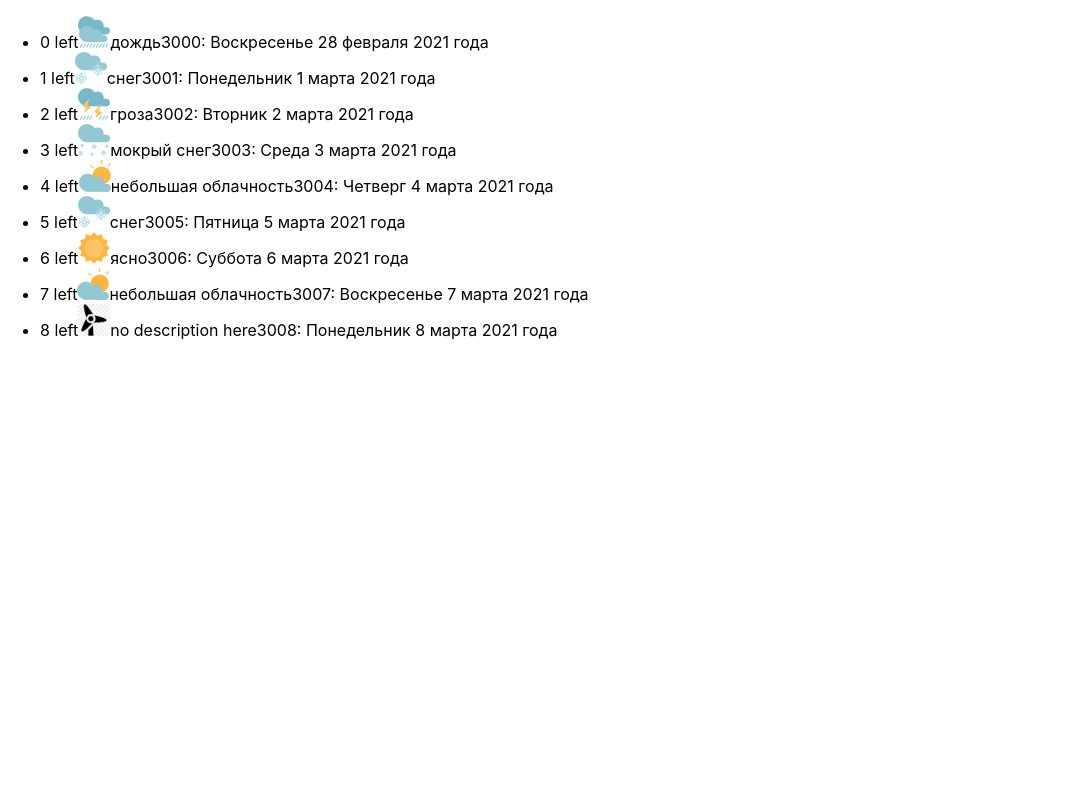
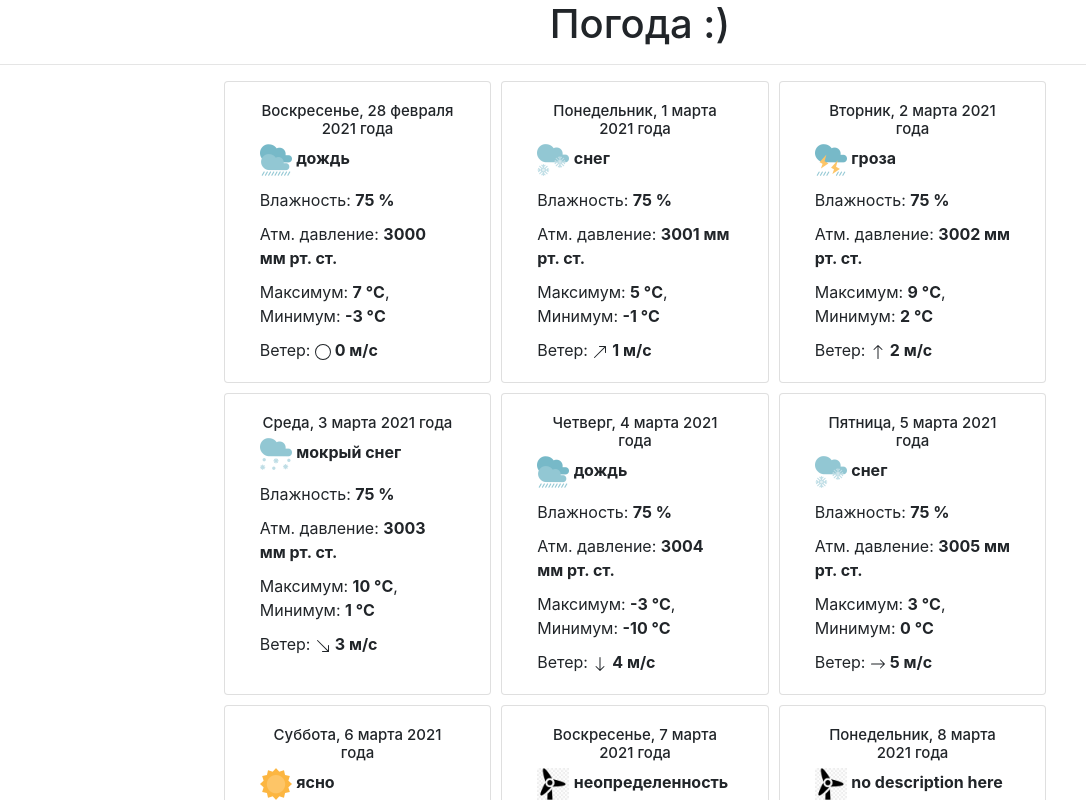
Before and after one commit to STDio96/pmbet, a React (Create React App) app: page / in a window 1280 px wide. Shown: the top 800 px of the page, without its empty margins (0-1086 px from the left). Built offline with nearby package versions, Linux system fonts and the light colour scheme.

Commit message:
added some styles and bootstrap

```diff
--- a/package.json
+++ b/package.json
@@ -6,7 +6,9 @@
     "@testing-library/jest-dom": "^5.11.4",
     "@testing-library/react": "^11.1.0",
     "@testing-library/user-event": "^12.1.10",
+    "bootstrap": "^4.6.0",
     "react": "^17.0.1",
+    "react-bootstrap-icons": "^1.4.0",
     "react-dom": "^17.0.1",
     "react-scripts": "4.0.3",
     "web-vitals": "^1.0.1"
--- a/src/App.jsx
+++ b/src/App.jsx
@@ -1,12 +1,15 @@
-import logo from './logo.svg';
 import './App.css';
+import 'bootstrap/dist/css/bootstrap.css';
 
 import WeatherList from './components/WeatherList';
 import weatherData from './helpers/weatherData.json';
 
 function App() {
   return (
+    <div>
+      <h1 className="text-center">Погода :)</h1><hr />
       <WeatherList weatherData={weatherData} />
+    </div>
   );
 }
 
--- /dev/null
+++ b/src/components/WeatherCard.css
@@ -0,0 +1,47 @@
+/* краще було б винести це в окрему папку з компонентом, я думаю. Але поки всього 2 компоненти, то лишу так, if you don't mind :) */
+
+.card {
+    position: relative;
+    display: flex;
+    flex-direction: column;
+    min-width: 0;
+    word-wrap: break-word;
+    background-color: #fff;
+    background-clip: border-box;
+    border: 1px solid rgba(0, 0, 0, .125);
+    border-radius: .25rem;
+    margin-right: 10px;
+    margin-bottom: 10px;
+}
+
+.card-body {
+    flex: 1 1 auto;
+    min-height: 1px;
+    padding: 1.25rem;
+}
+
+.card-title {
+    font-size: 15px;
+    text-align: center;
+}
+
+.card-title, #img-container {
+    margin-bottom: .75rem;
+}
+
+#img-container {
+    margin-top: -.375rem;
+}
+
+#img-container img {
+    width: 32px;
+    /* float: right; */
+}
+
+.card-text {
+    margin-bottom: 10px;
+}
+
+span.value {
+    font-weight: bold;
+}
--- a/src/components/WeatherCard.jsx
+++ b/src/components/WeatherCard.jsx
@@ -1,17 +1,46 @@
 import React from 'react';
 import convertDate from '../helpers/convertDate';
+import getDirectionImg from '../helpers/windDirection';
 import getIcon from '../helpers/descIcons';
+import './WeatherCard.css'
 
 class WeatherCard extends React.Component {
     render() {
+        /* const cardStyles = {
+            position: "relative",
+            display: "flex",
+            flexDirection: "column",
+            minWidth: 0,
+            wordWrap: "break-word",
+            backgroundColor: "#fff",
+            backgroundClip: "border-box",
+            border: "1px solid rgba(0, 0, 0, .125)",
+            borderRadius: ".25rem",
+        } */
+
         let { cardData } = this.props;
 
-        return <li>
+        return <div className="card col-3"/*  style={cardStyles} */>
+            <div className="card-body">
+                <h5 className="card-title">{convertDate(cardData.date)}</h5>
+                <div id="img-container">
+                    <img src={getIcon(cardData.description)} />
+                    &nbsp;
+                    <span className="value">{cardData.description}</span>
+                </div>
+                <p className="card-text">Влажность: <span className="value">{cardData.humidity} %</span></p>
+                <p className="card-text">Атм. давление: <span className="value">{cardData.pressure} мм рт. ст.</span></p>
+                <p className="card-text">Максимум: <span className="value">{cardData.tMax} °C</span>, Минимум: <span className="value">{cardData.tMin} °C</span></p>
+                <p className="card-text">Ветер: <span className="value">{getDirectionImg(cardData.windDirection)} {cardData.windSpeed} м/c</span></p>
+            </div>
+        </div>
+
+        /* return <li>
             {cardData.windSpeed} {cardData.windDirection}
             <img src={getIcon(cardData.description)} width='32' />
             {cardData.description}
             {cardData.pressure}: {convertDate(cardData.date)}
-        </li>
+        </li> */
     }
 }
 
--- a/src/components/WeatherList.jsx
+++ b/src/components/WeatherList.jsx
@@ -3,11 +3,18 @@ import WeatherCard from './WeatherCard';
 
 class WeatherList extends React.Component {
     render() {
-        return <ul>
+        const styles = {
+            margin: "0 auto",
+            width: "1070px",
+            justifyContent: "center",
+            marginTop: "15px"
+        }
+
+        return <div className="row" style={styles}>
             {this.props.weatherData.map((card) => {
                 return <WeatherCard key={card.id} cardData={card} />
             })}
-        </ul>
+        </div>
     }
 }
 
--- a/src/helpers/convertDate.js
+++ b/src/helpers/convertDate.js
@@ -4,7 +4,7 @@ const MONTHS = ['Января', 'Февраля', 'Марта', 'Апреля',
 const convertDate = (date) => {
     let tmp = new Date(date.split('/').reverse().join('-'));
 
-    return `${DAYS[tmp.getDay()] ?? ''} ${tmp.getDate()} ${MONTHS[tmp.getMonth()]?.toLowerCase() ?? ''} ${tmp.getFullYear()} года`;
+    return `${DAYS[tmp.getDay()] + ',' ?? ''} ${tmp.getDate()} ${MONTHS[tmp.getMonth()]?.toLowerCase() ?? ''} ${tmp.getFullYear()} года`;
 }
 
 export default convertDate;
--- a/src/helpers/weatherData.json
+++ b/src/helpers/weatherData.json
@@ -2,34 +2,34 @@
     {
         "id": 1,
         "date": "28/02/2021",
-        "tMin": 1,
-        "tMax": 10,
+        "tMin": -3,
+        "tMax": 7,
         "pressure": 3000,
         "humidity": 75,
         "windSpeed": 0,
-        "windDirection": "left",
+        "windDirection": "",
         "description": "дождь"
     },
     {
         "id": 2,
         "date": "01/03/2021",
-        "tMin": 1,
-        "tMax": 10,
+        "tMin": -1,
+        "tMax": 5,
         "pressure": 3001,
         "humidity": 75,
         "windSpeed": 1,
-        "windDirection": "left",
+        "windDirection": "NE",
         "description": "снег"
     },
     {
         "id": 3,
         "date": "02/03/2021",
-        "tMin": 1,
-        "tMax": 10,
+        "tMin": 2,
+        "tMax": 9,
         "pressure": 3002,
         "humidity": 75,
         "windSpeed": 2,
-        "windDirection": "left",
+        "windDirection": "N",
         "description": "гроза"
     },
     {
@@ -40,29 +40,29 @@
         "pressure": 3003,
         "humidity": 75,
         "windSpeed": 3,
-        "windDirection": "left",
+        "windDirection": "SE",
         "description": "мокрый снег"
     },
     {
         "id": 5,
         "date": "04/03/2021",
-        "tMin": 1,
-        "tMax": 10,
+        "tMin": -10,
+        "tMax": -3,
         "pressure": 3004,
         "humidity": 75,
         "windSpeed": 4,
-        "windDirection": "left",
-        "description": "небольшая облачность"
+        "windDirection": "S",
+        "description": "дождь"
     },
     {
         "id": 6,
         "date": "05/03/2021",
-        "tMin": 1,
-        "tMax": 10,
+        "tMin": 0,
+        "tMax": 3,
         "pressure": 3005,
         "humidity": 75,
         "windSpeed": 5,
-        "windDirection": "left",
+        "windDirection": "E",
         "description": "снег"
     },
     {
@@ -73,29 +73,29 @@
         "pressure": 3006,
         "humidity": 75,
         "windSpeed": 6,
-        "windDirection": "left",
+        "windDirection": "SW",
         "description": "ясно"
     },
     {
         "id": 8,
         "date": "07/03/2021",
-        "tMin": 1,
-        "tMax": 10,
+        "tMin": 7,
+        "tMax": 14,
         "pressure": 3007,
         "humidity": 75,
         "windSpeed": 7,
-        "windDirection": "left",
-        "description": "небольшая облачность"
+        "windDirection": "NW",
+        "description": "неопределенность"
     },
     {
         "id": 9,
         "date": "08/03/2021",
-        "tMin": 1,
-        "tMax": 10,
+        "tMin": 5,
+        "tMax": 9,
         "pressure": 3008,
         "humidity": 75,
         "windSpeed": 8,
-        "windDirection": "left",
+        "windDirection": "NE",
         "description": "no description here"
     }
 ]
--- /dev/null
+++ b/src/helpers/windDirection.js
@@ -0,0 +1,37 @@
+import React from 'react'
+import {
+    ArrowUpLeft, ArrowUp, ArrowUpRight,
+    ArrowLeft, ArrowRight,
+    ArrowDownLeft, ArrowDown, ArrowDownRight,
+    Circle
+} from 'react-bootstrap-icons';
+
+const DIRECTION_IMAGES = {
+    'W': <ArrowLeft />,
+    'NW': <ArrowUpLeft />,
+    'N': <ArrowUp />,
+    'NE': <ArrowUpRight />,
+    'E': <ArrowRight />,
+    'SE': <ArrowDownRight />,
+    'S': <ArrowDown />,
+    'SW': <ArrowDownLeft />,
+}
+
+const getDirectionImg = (direction) => {
+    if (direction in DIRECTION_IMAGES) {
+        return DIRECTION_IMAGES[direction];
+    }
+    return <Circle />
+}
+
+export default getDirectionImg;
+
+/*
+
+  NW     NE
+      N
+   W     E
+      S
+  SW     SE
+
+*/
```
Also changed, not shown: 2 other files (tests, documents, lock files or other folders).
